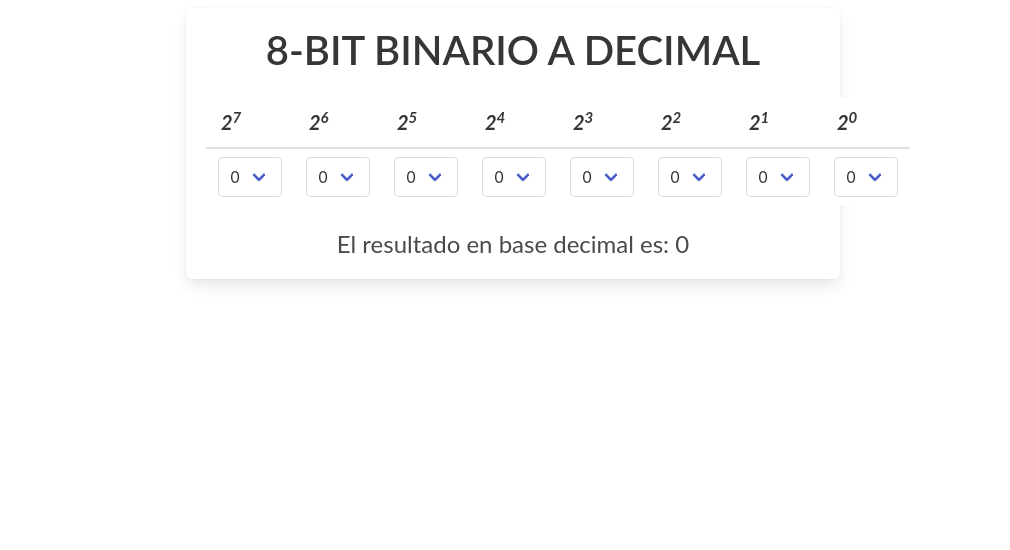
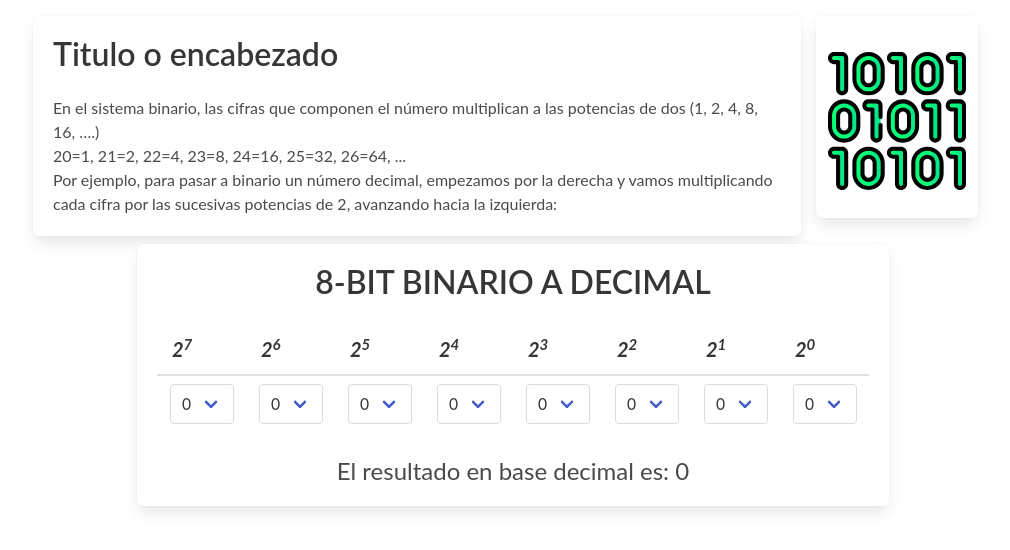
Before and after one commit to HolGonzalez/teagic, a React (Create React App) app: page /left in a window 1280 px wide. Shown: the top 550 px of the page, without its empty margins (127-1137 px from the left). Built offline with nearby package versions, Linux system fonts and the light colour scheme.

Commit message:
Cambios visuales Se creo componente TableBinDec, tomando el codigo de la pagina Left, se realizo implementación del componente Cart, dentro de la pagina Left

```diff
--- /dev/null
+++ b/src/components/TableBinDec.js
@@ -0,0 +1,136 @@
+import React, {Component, Fragment} from 'react';
+import 'bootstrap/dist/css/bootstrap.min.css'
+import 'bulma/css/bulma.css'
+
+class TableBinDec extends Component {
+    constructor(props) {
+        super(props)
+
+        this.state = {
+            value : 0
+        }
+        this.OperationNum = this.OperationNum.bind(this)
+    }
+
+    OperationNum(e){
+        var valueTemp = e.target.value
+        var num = parseInt(e.target.id, 10)
+        if(valueTemp === 1){
+            this.setState({
+                value : this.state.value + num
+            })
+        }
+        else if(valueTemp === 0){
+            this.setState({
+                value : this.state.value - num
+            })
+        }
+    }
+
+    render(){
+        return (
+          <Fragment>
+            <div className="container-md p-2 has-text-centered align-middle">
+                <div className="row row-cols-1 box">
+                <h1 className="title is-3">8-BIT BINARIO A DECIMAL</h1>
+            <table className="table has-text-centered">
+              <thead>
+                <tr>
+                    <th className="is-size-5"><var>2<sup>7</sup></var></th>
+                    <th className="is-size-5"><var>2<sup>6</sup></var></th>
+                    <th className="is-size-5"><var>2<sup>5</sup></var></th>
+                    <th className="is-size-5"><var>2<sup>4</sup></var></th>
+                    <th className="is-size-5"><var>2<sup>3</sup></var></th>
+                    <th className="is-size-5"><var>2<sup>2</sup></var></th>
+                    <th className="is-size-5"><var>2<sup>1</sup></var></th>
+                    <th className="is-size-5"><var>2<sup>0</sup></var></th>
+                </tr>
+              </thead>
+              <tbody>
+                <tr>
+                    <td>
+                        <div className="select">
+                            <select id="128"
+                                onChange={this.OperationNum}>
+                                <option value="0">0</option>
+                                <option value="1">1</option>
+                            </select>
+                        </div>
+                    </td>
+                    <td>
+                        <div className="select">
+                            <select id="64"
+                                onChange={this.OperationNum}>
+                                <option value="0">0</option>
+                                <option value="1">1</option>
+                            </select>
+                        </div>
+                    </td>
+                    <td>
+                        <div className="select">
+                            <select id="32"
+                                onChange={this.OperationNum}>
+                                <option value="0">0</option>
+                                <option value="1">1</option>
+                            </select>
+                        </div>
+                    </td>
+                  <td>
+                  <div className="select">
+                            <select id="16"
+                                onChange={this.OperationNum}>
+                                <option value="0">0</option>
+                                <option value="1">1</option>
+                            </select>
+                        </div>
+                  </td>
+                  <td>
+                  <div className="select">
+                            <select id="8"
+                                onChange={this.OperationNum}>
+                                <option value="0">0</option>
+                                <option value="1">1</option>
+                            </select>
+                        </div>
+                  </td>
+                  <td>
+                  <div className="select">
+                            <select id="4"
+                                onChange={this.OperationNum}>
+                                <option value="0">0</option>
+                                <option value="1">1</option>
+                            </select>
+                        </div>
+                  </td>
+                  <td>
+                  <div className="select">
+                            <select id="2"
+                                onChange={this.OperationNum}>
+                                <option value="0">0</option>
+                                <option value="1">1</option>
+                            </select>
+                        </div>
+                  </td>
+                  <td>
+                  <div className="select">
+                            <select id="1"
+                                onChange={this.OperationNum}>
+                                <option value="0">0</option>
+                                <option value="1">1</option>
+                            </select>
+                        </div>
+                  </td>
+                </tr>
+              </tbody>
+            </table>
+            <p className="subtitle is-4">{`El resultado en base decimal es: ${this.state.value}`}</p>
+                </div>
+            </div>
+
+          </Fragment>
+        );
+    }
+
+}
+
+export default TableBinDec
--- a/src/pages/Left.js
+++ b/src/pages/Left.js
@@ -2,6 +2,30 @@ import React, {Component, Fragment} from 'react';
 import { Link } from 'react-router-dom';
 import 'bootstrap/dist/css/bootstrap.min.css'
 import 'bulma/css/bulma.css'
+import TableBinDec from '../components/TableBinDec'
+import Cart from '../components/Card'
+
+class Welcome extends React.Component {
+    render() {
+
+        const title = this.props.title
+
+      return (
+        <Fragment>
+            <div className="">
+                <div className="row row-cols-1 box">
+                    <p className="text-left title is-size-3">{title}</p>
+                    <p>En el sistema binario, las cifras que componen el número multiplican a las potencias de dos (1, 2, 4, 8, 16, ….)
+                        <br></br>
+                        20=1, 21=2, 22=4, 23=8, 24=16, 25=32, 26=64, ...
+                        <br></br>
+                        Por ejemplo, para pasar a binario un número decimal, empezamos por la derecha y vamos multiplicando cada cifra por las sucesivas potencias de 2, avanzando hacia la izquierda:</p>
+                </div>
+            </div>
+        </Fragment>
+      );
+    }
+  }
 
 class Left extends Component {
     constructor(props) {
@@ -10,125 +34,27 @@ class Left extends Component {
         this.state = {
             value : 0
         }
-        this.OperationNum = this.OperationNum.bind(this)
-    }
-
-    OperationNum(e){
-        var valueTemp = e.target.value
-        var num = parseInt(e.target.id, 10)
-        if(valueTemp == 1){
-            this.setState({
-                value : this.state.value + num
-            })
-        }
-        else if(valueTemp == 0){
-            this.setState({
-                value : this.state.value - num
-            })
-        }
     }
 
     render(){
         return (
-          <Fragment>
-            <div className="container-md p-2 col-10 col-lg-6 has-text-centered align-middle">
-                <div className="row row-cols-1 box">
-                <h1 className="title is-2">8-BIT BINARIO A DECIMAL</h1>
-            <table className="table has-text-centered">
-              <thead>
-                <tr>
-                    <th className="is-size-5"><var>2<sup>7</sup></var></th>
-                    <th className="is-size-5"><var>2<sup>6</sup></var></th>
-                    <th className="is-size-5"><var>2<sup>5</sup></var></th>
-                    <th className="is-size-5"><var>2<sup>4</sup></var></th>
-                    <th className="is-size-5"><var>2<sup>3</sup></var></th>
-                    <th className="is-size-5"><var>2<sup>2</sup></var></th>
-                    <th className="is-size-5"><var>2<sup>1</sup></var></th>
-                    <th className="is-size-5"><var>2<sup>0</sup></var></th>
-                </tr>
-              </thead>
-              <tbody>
-                <tr>
-                    <td>
-                        <div className="select">
-                            <select id="128"
-                                onChange={this.OperationNum}>
-                                <option value="0">0</option>
-                                <option value="1">1</option>
-                            </select>
-                        </div>
-                    </td>
-                    <td>
-                        <div className="select">
-                            <select id="64"
-                                onChange={this.OperationNum}>
-                                <option value="0">0</option>
-                                <option value="1">1</option>
-                            </select>
-                        </div>
-                    </td>
-                    <td>
-                        <div className="select">
-                            <select id="32"
-                                onChange={this.OperationNum}>
-                                <option value="0">0</option>
-                                <option value="1">1</option>
-                            </select>
-                        </div>
-                    </td>
-                  <td>
-                  <div className="select">
-                            <select id="16"
-                                onChange={this.OperationNum}>
-                                <option value="0">0</option>
-                                <option value="1">1</option>
-                            </select>
-                        </div>
-                  </td>
-                  <td>
-                  <div className="select">
-                            <select id="8"
-                                onChange={this.OperationNum}>
-                                <option value="0">0</option>
-                                <option value="1">1</option>
-                            </select>
-                        </div>
-                  </td>
-                  <td>
-                  <div className="select">
-                            <select id="4"
-                                onChange={this.OperationNum}>
-                                <option value="0">0</option>
-                                <option value="1">1</option>
-                            </select>
-                        </div>
-                  </td>
-                  <td>
-                  <div className="select">
-                            <select id="2"
-                                onChange={this.OperationNum}>
-                                <option value="0">0</option>
-                                <option value="1">1</option>
-                            </select>
-                        </div>
-                  </td>
-                  <td>
-                  <div className="select">
-                            <select id="1"
-                                onChange={this.OperationNum}>
-                                <option value="0">0</option>
-                                <option value="1">1</option>
-                            </select>
-                        </div>
-                  </td>
-                </tr>
-              </tbody>
-            </table>
-            <p className="subtitle is-4">{`El resultado en base decimal es: ${this.state.value}`}</p>
+          <div className="container mt-4">
+            <div className="row justify-content-center">
+              <div className="col-8">
+                <Welcome title="Titulo o encabezado"></Welcome>
+              </div>
+              <div className="col-2">
+                <Cart
+                image={require('../img/binary-code.svg')}
+                ></Cart>
+              </div>
+            </div>
+            <div className="row justify-content-center">
+                <div className="col-11 col-md-10 col-lg-8">
+                    <TableBinDec></TableBinDec>
                 </div>
             </div>
-
-          </Fragment>
+          </div>
         );
     }
 
```
Also changed, not shown: src/pages/Quiz.js (+10 -11 lines), src/img/binary-code.svg (added).
